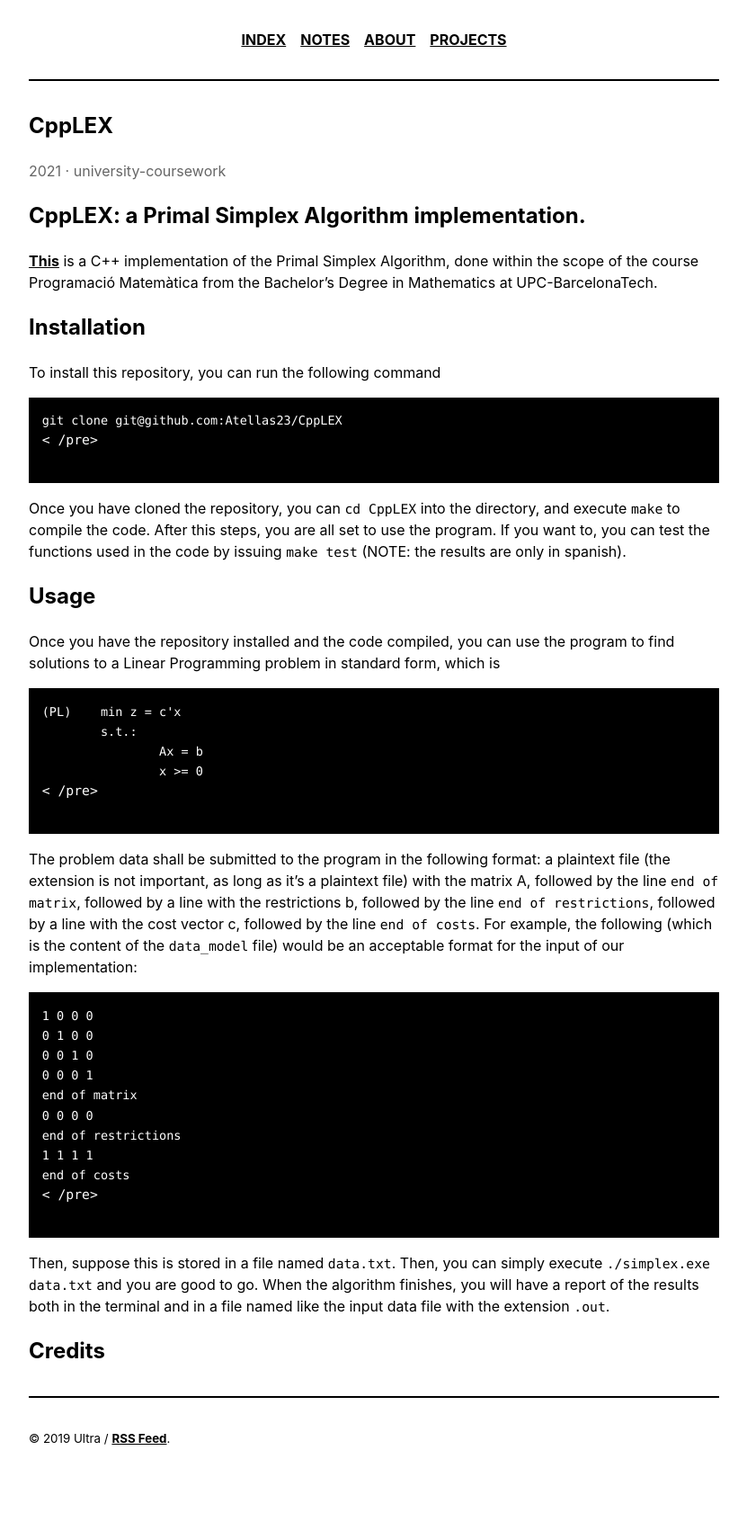
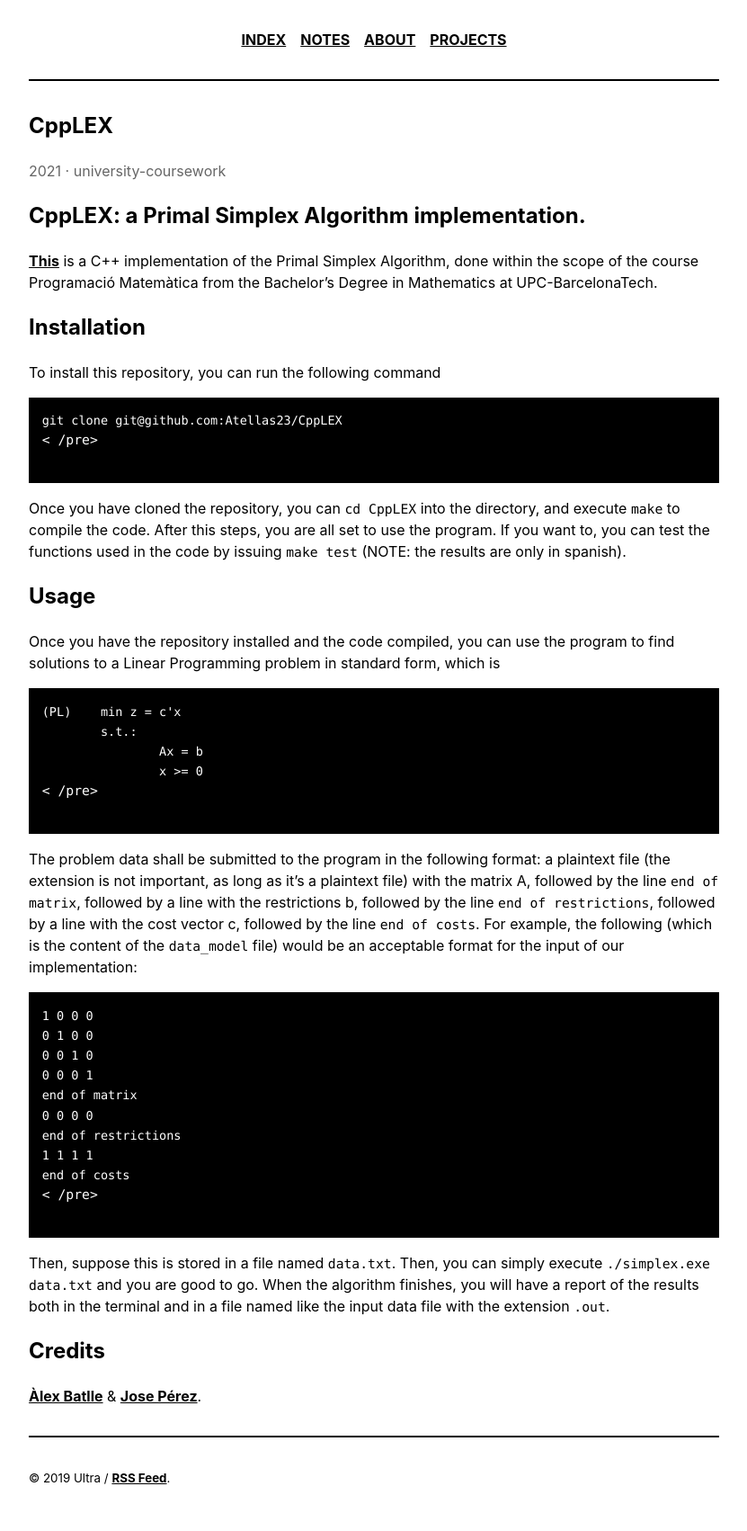
Before and after one commit to Atellas23/Atellas23.github.io, a Jekyll site: the page built from _projects/2021-12-02-cpplex.md, in a window 1280 px wide. Shown: the whole page at 90% size, without its empty margins (224-1055 px from the left). Built offline with Jekyll 4.4.1, drawn with Linux system fonts in a browser that asks for light colours; before the commit the page ends 1658 px from its top, so only the background shows below that.

Commit message:
projects update

```diff
--- a/_projects/2021-12-02-cpplex.md
+++ b/_projects/2021-12-02-cpplex.md
@@ -40,3 +40,4 @@
 Then, suppose this is stored in a file named `data.txt`. Then, you can simply execute `./simplex.exe data.txt` and you are good to go. When the algorithm finishes, you will have a report of the results both in the terminal and in a file named like the input data file with the extension `.out`.
 
 ## Credits
+[Àlex Batlle](https://github.com/Atellas23) & [Jose Pérez](https://github.com/Jerry-Master).
```
